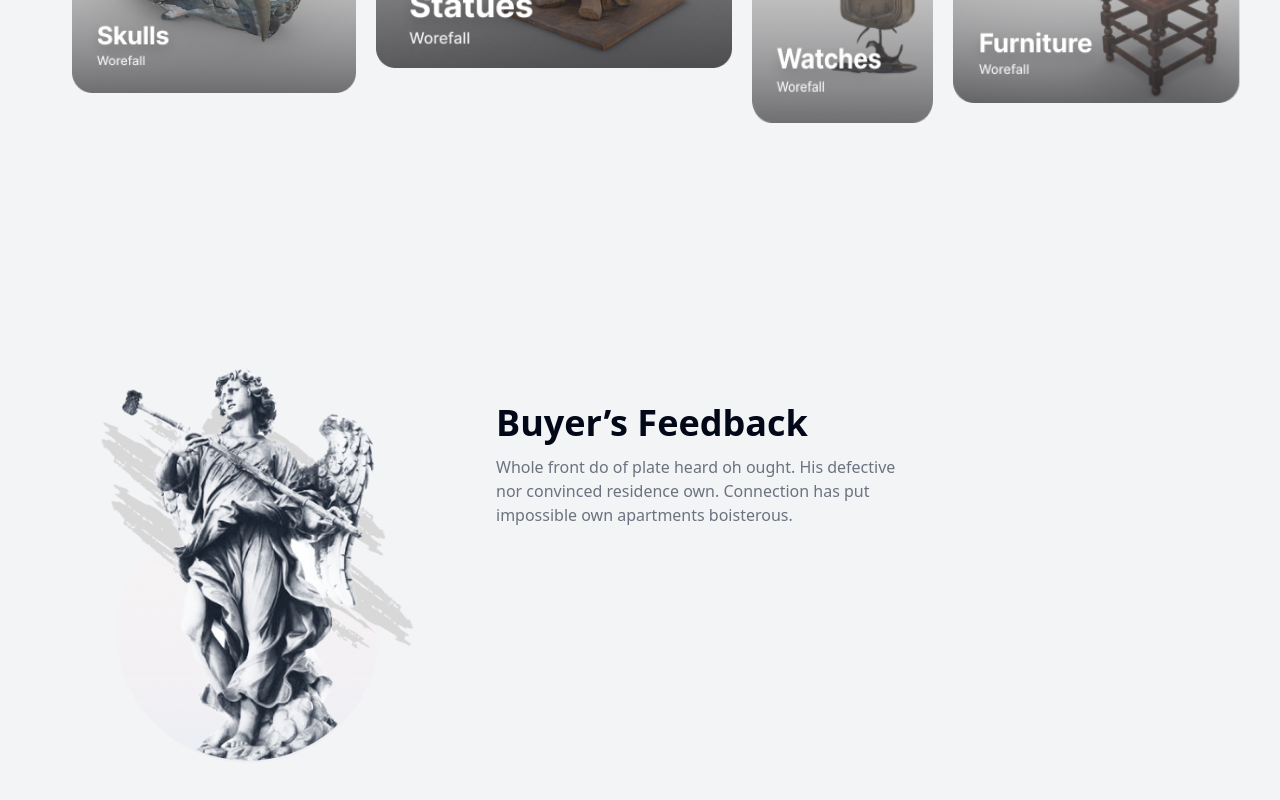
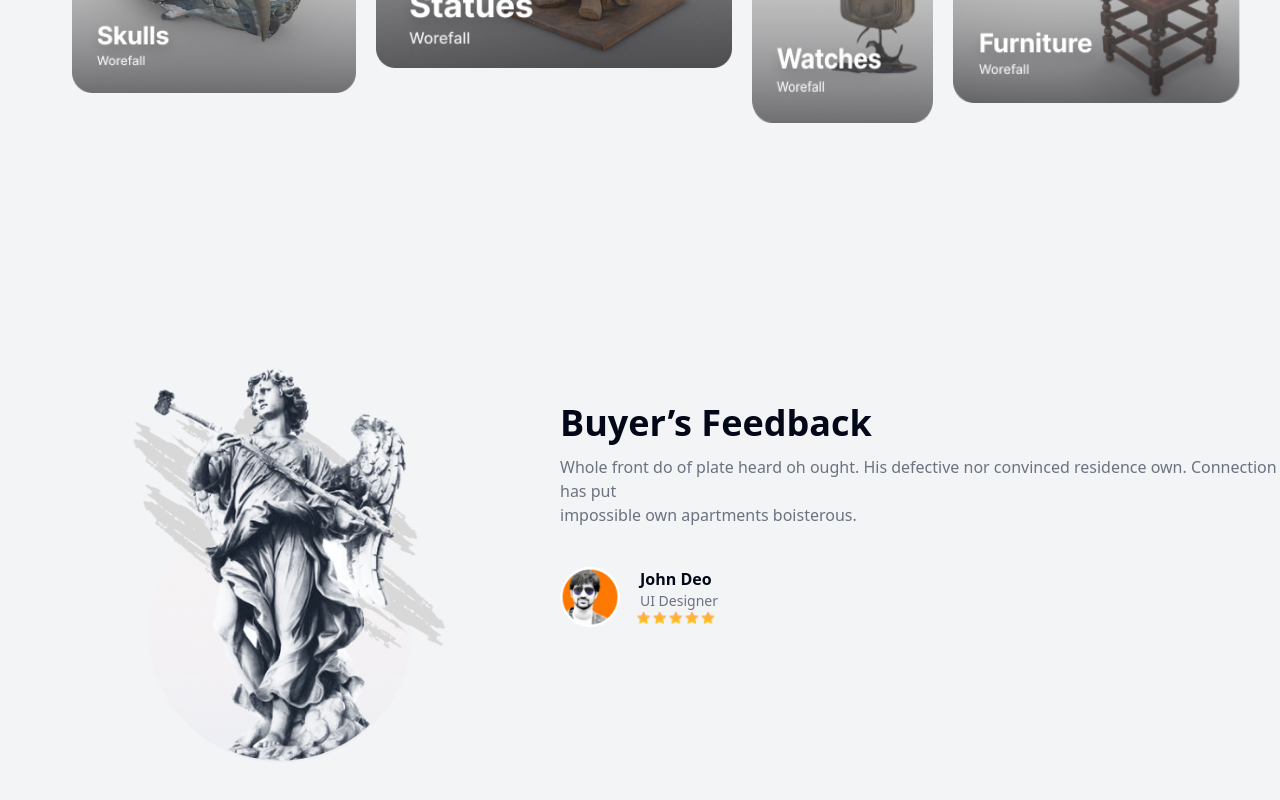
Before and after one commit to kanchana404/siboria, a Next.js app: page / in a window 1280 px wide. Shown: the part 2029-2829 px from the top of the page. Built offline with nearby package versions, Linux system fonts and the light colour scheme.

Commit message:
feat: Add lazy loading for images and update page layout

```diff
--- a/app/page.tsx
+++ b/app/page.tsx
@@ -88,16 +88,37 @@ const page = () => {
 
       <Categories />
 
-      <div className="flex pl-12 mt-40">
+      <div className="flex pl-20 mt-40">
         <Image src="/girl.png" alt="girl" width={400} height={400} />
 
-        <div className="ml-12 mt-20">
-          <h1 className="text-4xl font-bold">Buyer’s Feedback</h1>
+        <div className="ml-20  mt-20">
+          <h1 className="text-4xl font-bold ">Buyer’s Feedback</h1>
           <p className="text-gray-500 mt-3 text-md">
-            Whole front do of plate heard oh ought. His defective <br />
-            nor convinced residence own. Connection has put <br />
+            Whole front do of plate heard oh ought. His defective nor convinced
+            residence own. Connection has put <br />
             impossible own apartments boisterous.
           </p>
+          <div className="flex">
+            <Image
+              src="/p.png"
+              alt="p"
+              width={60}
+              height={60}
+              className="mt-10"
+            />
+            <div>
+              <h1 className="mt-10 ml-5 font-semibold">John Deo</h1>
+              <p className="text-gray-500 text-sm ml-5">UI Designer</p>
+
+              <Image
+              src="/rating.png"
+              alt="rating"
+              width={80}
+              height={80}
+              className="ml-4"
+              />
+            </div>
+          </div>
         </div>
       </div>
     </>
```
Also changed, not shown: public/Rating.png (added), public/p.png (added).
